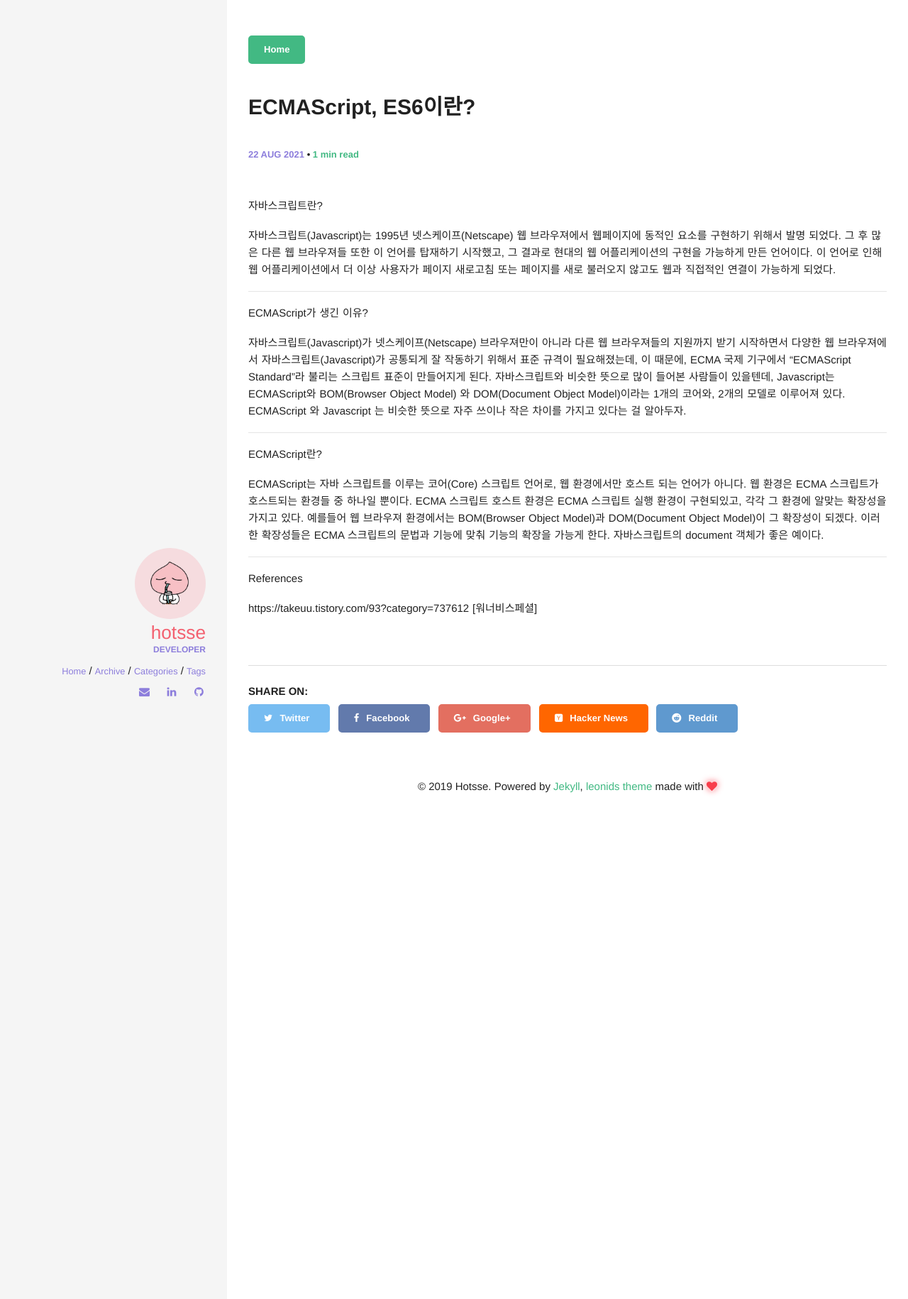
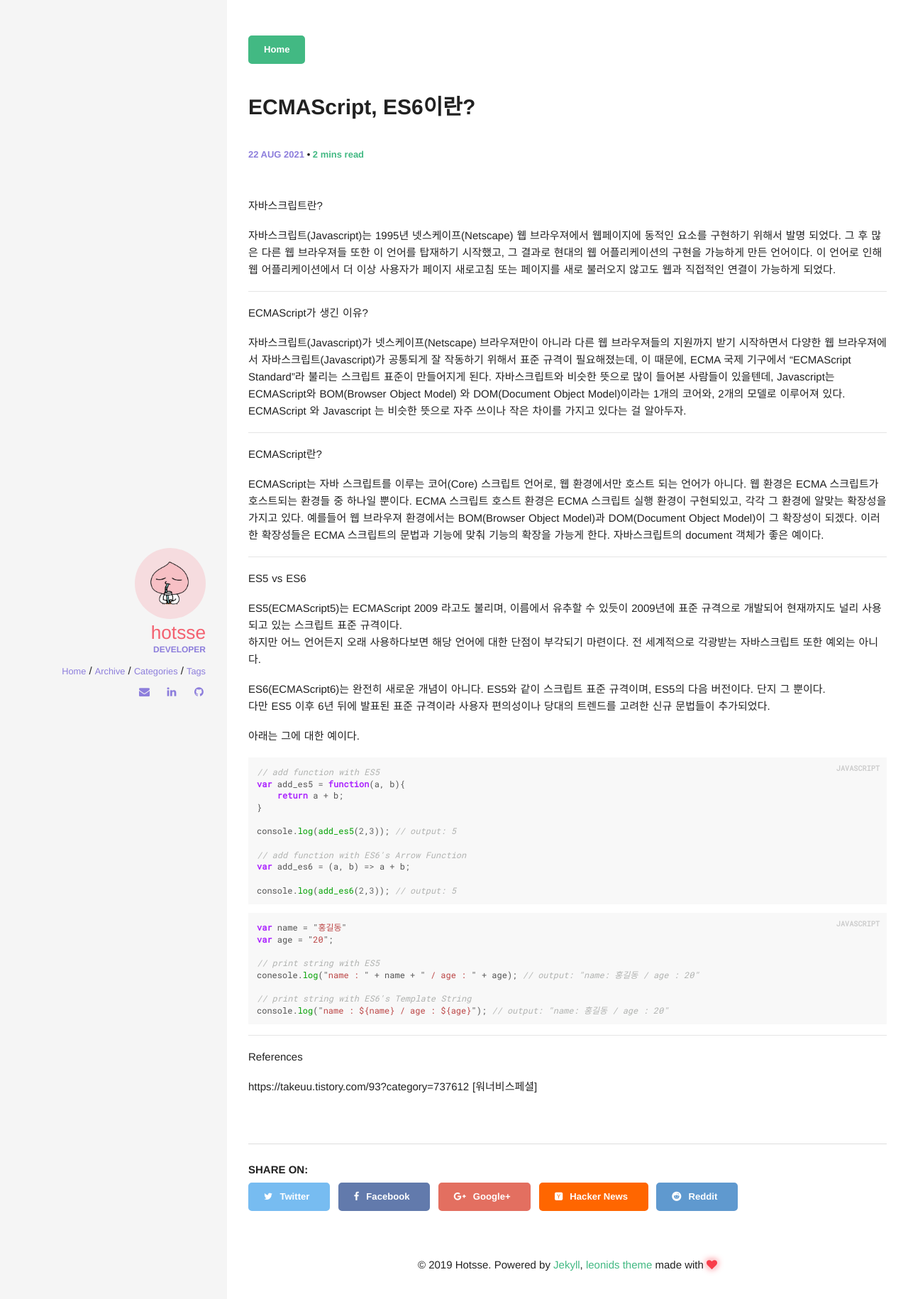
Before and after one commit to Hotsse/hotsse.github.io, a Jekyll site: the page built from _posts/2021-08-22-ECMAScript, ES6이란.md, in a window 1280 px wide. Shown: the top 1830 px of the page at 71% size. Built offline with Jekyll 4.4.1, drawn with Linux system fonts in a browser that asks for light colours; comment, search, counter and statistics services are not loaded.

Commit message:
update post

```diff
--- a/_posts/2021-08-22-ECMAScript, ES6이란.md
+++ b/_posts/2021-08-22-ECMAScript, ES6이란.md
@@ -23,6 +23,43 @@ ECMAScript는 자바 스크립트를 이루는 코어(Core) 스크립트 언어
 
 -------------
 
+ES5 vs ES6
+
+ES5(ECMAScript5)는 ECMAScript 2009 라고도 불리며, 이름에서 유추할 수 있듯이 2009년에 표준 규격으로 개발되어 현재까지도 널리 사용되고 있는 스크립트 표준 규격이다.
+하지만 어느 언어든지 오래 사용하다보면 해당 언어에 대한 단점이 부각되기 마련이다. 전 세계적으로 각광받는 자바스크립트 또한 예외는 아니다.
+
+ES6(ECMAScript6)는 완전히 새로운 개념이 아니다. ES5와 같이 스크립트 표준 규격이며, ES5의 다음 버전이다. 단지 그 뿐이다.
+다만 ES5 이후 6년 뒤에 발표된 표준 규격이라 사용자 편의성이나 당대의 트렌드를 고려한 신규 문법들이 추가되었다.
+
+아래는 그에 대한 예이다.
+
+{% highlight javascript %}
+// add function with ES5
+var add_es5 = function(a, b){
+    return a + b;
+}
+
+console.log(add_es5(2,3)); // output: 5
+
+// add function with ES6's Arrow Function
+var add_es6 = (a, b) => a + b;
+
+console.log(add_es6(2,3)); // output: 5
+{% endhighlight %}
+
+{% highlight javascript %}
+var name = "홍길동"
+var age = "20";
+
+// print string with ES5
+conesole.log("name : " + name + " / age : " + age); // output: "name: 홍길동 / age : 20"
+
+// print string with ES6's Template String
+console.log("name : ${name} / age : ${age}"); // output: "name: 홍길동 / age : 20"
+{% endhighlight %}
+
+-------------
+
 References
 
 https://takeuu.tistory.com/93?category=737612 [워너비스페셜]
```
